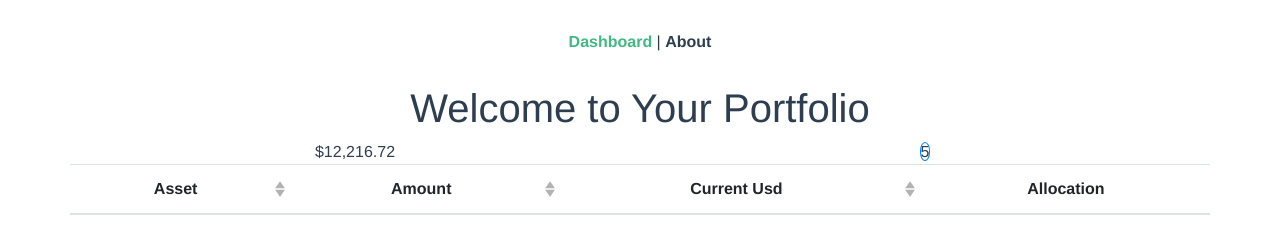
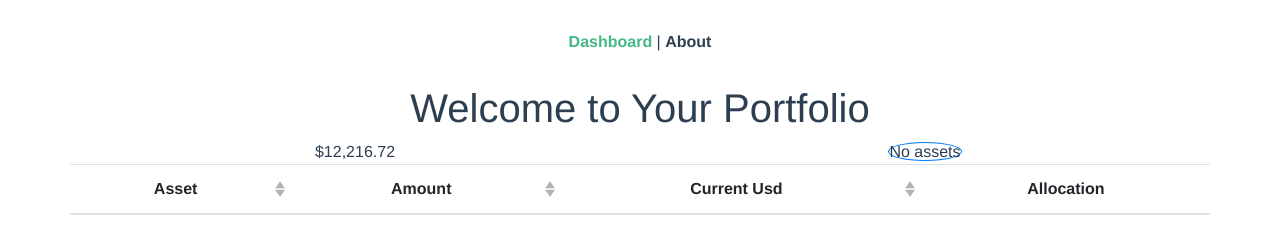
Before and after one commit to krista805/crypto_portfolio, a Vue app: page / in a window 1280 px wide. Shown: the top 232 px of the page. Built offline with nearby package versions, Linux system fonts and the light colour scheme.

Commit message:
Portfolio Summary component can now render total number of assets/coins. Does not count duplicate items with the same selected value

```diff
--- a/src/components/PortfolioValue/index.vue
+++ b/src/components/PortfolioSummary/index.vue
@@ -15,12 +15,13 @@
 
 <script>
 export default {
-  name: 'PortfolioValue',
- data() {
-    return {
-        value: '12,216.72',
-        assetTotal: '5'
+    name: 'PortfolioSummary',
+    props: ['assetTotal'],
+    data() {
+        return {
+            value: '12,216.72'
+            // assetTotal: '5'
+        }
     }
-  }
 }
 </script>
--- a/src/views/Dashboard.vue
+++ b/src/views/Dashboard.vue
@@ -2,8 +2,8 @@
   <b-container>
     <div class="dashboard">
       <HelloWorld msg="Welcome to Your Portfolio"/>
-      <PortfolioValue />
-      <AssetList :cryptoList="items" />
+      <PortfolioSummary :asset-total="assetTotal" />
+      <AssetList :crypto-list="items" />
       <AssetInput @clicked="onClickChild"/>
     </div>
   </b-container>
@@ -12,7 +12,7 @@
 <script>
 // @ is an alias to /src
 import HelloWorld from '@/components/HelloWorld.vue'
-import PortfolioValue from '../components/PortfolioValue/index.vue'
+import PortfolioSummary from '../components/PortfolioSummary/index.vue'
 import AssetList from '../components/AssetList/index.vue'
 import AssetInput from '../components/AssetInput/index.vue'
 
@@ -20,13 +20,21 @@ export default {
   name: 'Dashboard',
   components: {
     HelloWorld,
-    PortfolioValue,
+    PortfolioSummary,
     AssetList,
     AssetInput
   },
   data() {
     return {
-      items: []
+      items: [],
+      // asset: {
+      //   total: null
+      // }
+    }
+  },
+  computed: {
+    assetTotal() {
+      return this.calculateAssetTotal()
     }
   },
   methods: {
@@ -34,6 +42,18 @@ export default {
       this.items.push(val);
       console.log(this.items) // someValue
 
+    },
+    calculateAssetTotal(){
+      if (!this.items.length) {
+        return 'No assets'
+      }
+
+      let result = this.items.filter((value, index, self) =>
+        index === self.findIndex((t) => (
+          t.selected === value.selected
+        ))
+      )
+      return result.length
     }
   }
 }
```
Also changed, not shown: src/components/PortfolioSummary/componentInfo.md (renamed from src/components/PortfolioValue/componentInfo.md).
